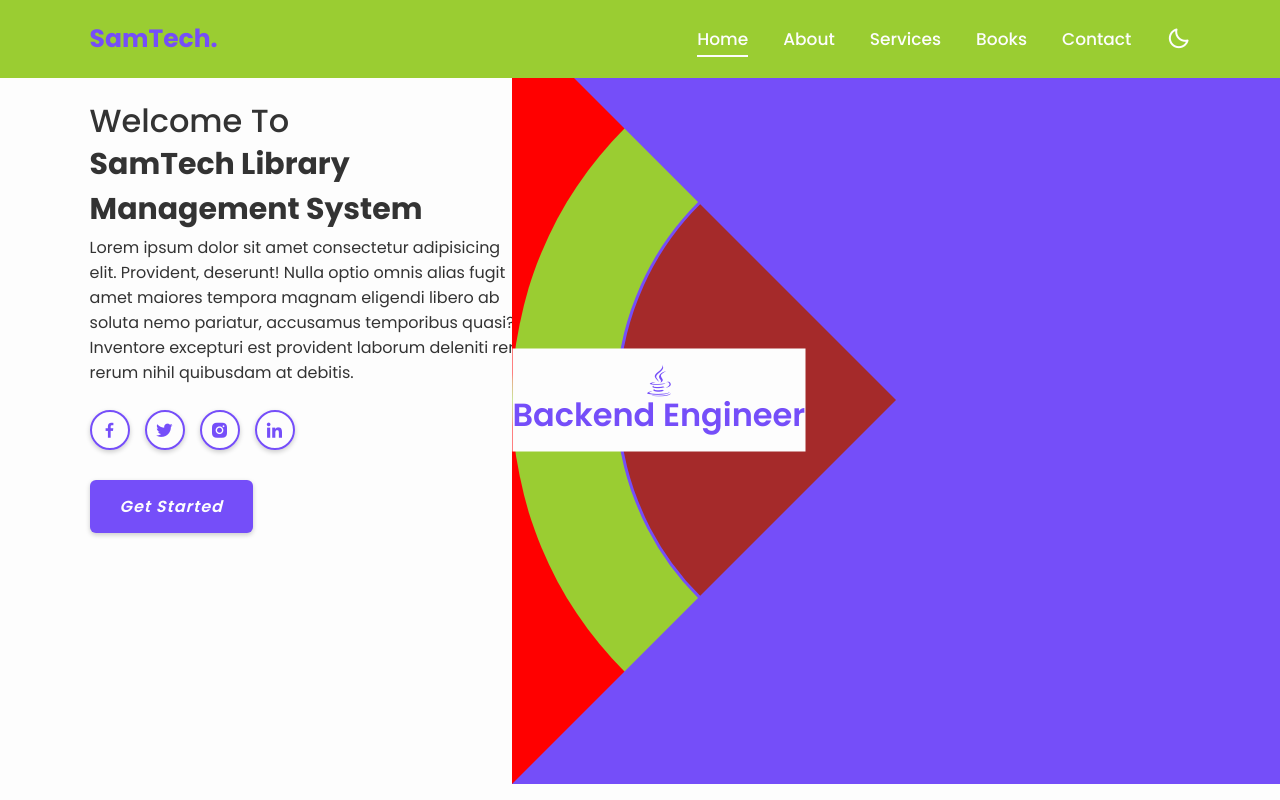
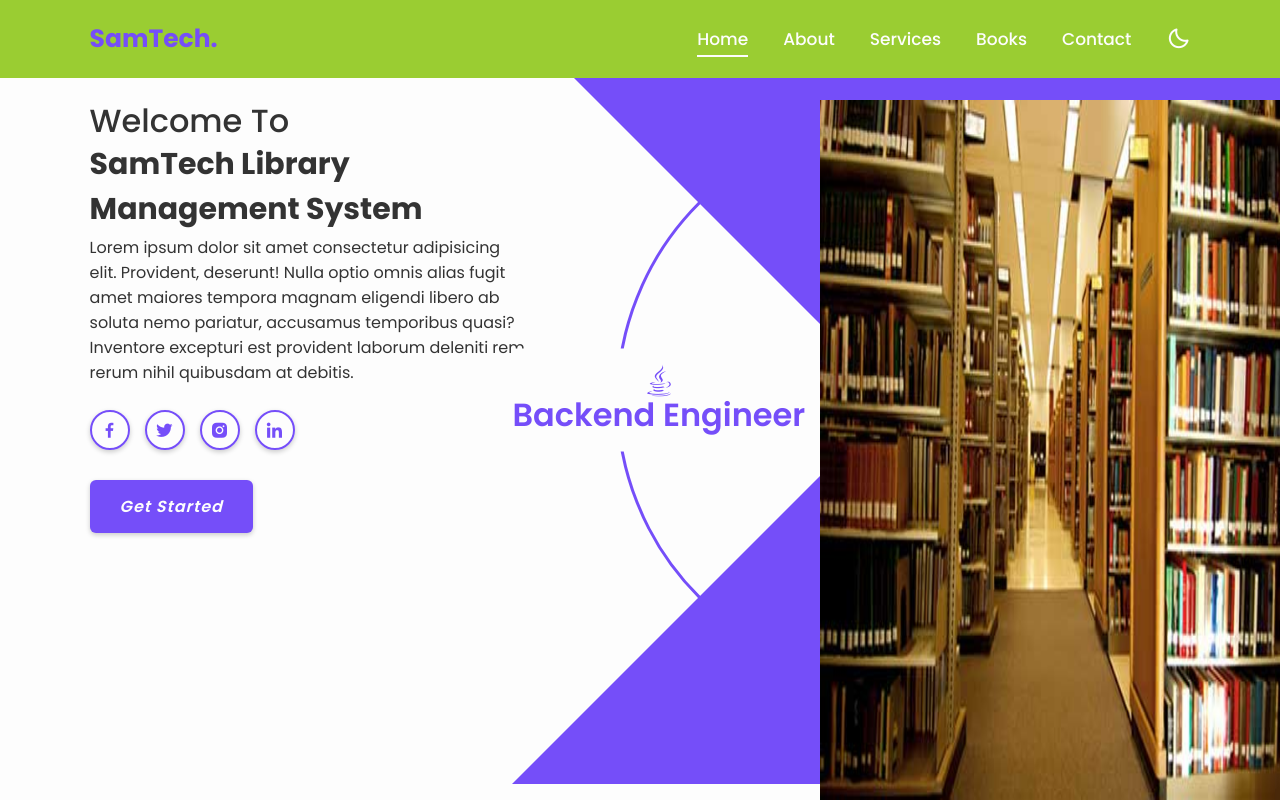
Before and after one commit to SamTech-Africa/library_management_system_frontend, a React (Create React App) app: page / in a window 1280 px wide. Built offline with nearby package versions, Linux system fonts and the light colour scheme.

Commit message:
Profession Page done

```diff
--- a/src/container/pages/components/home/Home.jsx
+++ b/src/container/pages/components/home/Home.jsx
@@ -1,8 +1,11 @@
 import React from 'react'
 import '../../styles/home/Home.css';
 import Professional from './Professional';
+import LibrayShelfImg from '../../../../assets/image/jpg/library-shelf.jpg';
+
 
 const Home =()=> {
+
   return (
     <div className='home' id='home'>
         <div className='home-content'>
@@ -22,7 +25,7 @@ const Home =()=> {
         </div>
         <Professional />
         <div className='home-img'>
-
+          <img src={LibrayShelfImg} alt='Library Shelf'></img>
         </div>
 
     </div>
--- a/src/container/pages/styles/home/Home.css
+++ b/src/container/pages/styles/home/Home.css
@@ -43,3 +43,14 @@
     background: var(--main-color);
     color: var(--white-color);
 }
+
+.home-img img {
+    position: absolute;
+    bottom: 0;
+    right: 0;
+    /* width: 40%; */
+    pointer-events: none;
+    height: 700px;
+    width: 460px;
+
+}
--- a/src/container/pages/styles/home/Professional.css
+++ b/src/container/pages/styles/home/Professional.css
@@ -5,7 +5,7 @@
     transform: translateY(-50%);
     width: 768px;
     height: 768px;
-    background: red;
+    /* background: red; */
     pointer-events: none;
 }
 
@@ -31,7 +31,7 @@
     right: 0;
     width: 768px;
     height: 768px;
-    background: yellowgreen;
+    /* background: yellowgreen; */
     border-radius: 50%;
     display: flex;
     justify-content: center;
@@ -95,7 +95,7 @@
     height: 560px;
     border: 3px solid var(--main-color);
     border-radius: 50%;
-    background: brown;
+    /* background: brown; */
 }
 
 .profession-container .overlay {
--- a/src/index.css
+++ b/src/index.css
@@ -49,3 +49,7 @@ body {
   color: var(--main-color);
   border-color: var(--main-color);
 }
+
+span {
+  color: var(--main-color);
+}
```
Also changed, not shown: src/assets/image/jpg/library-shelf.jpg (added).
